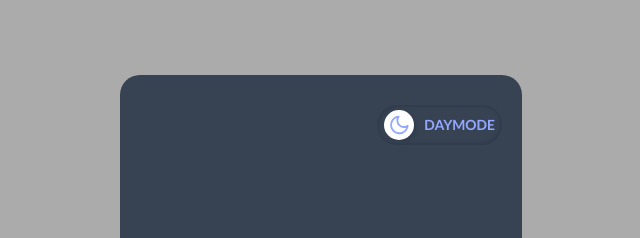
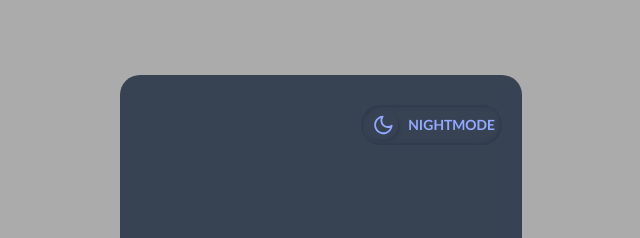
Before and after one commit to Wo0zZ1/web-calculator, a plain HTML site: page index.html in a window 1280 px wide. Both pictures are taken after a click on the button "DAYMODE". Shown: the top 238 px of the page, 319-959 px from the left. Drawn offline with nearby package versions, Linux system fonts and the light colour scheme.

Commit message:
feat: ui changes

```diff
--- a/classes/ThemeManager.js
+++ b/classes/ThemeManager.js
@@ -1,14 +1,17 @@
 class ThemeManager {
 	constructor() {
 		this.output = document.getElementById('output_data')
+		this.root = document.documentElement
+
 		this.themeButton = document.getElementById('theme-button')
 
-		this.root = document.documentElement
+		this.themeContent = document.getElementById('theme-content')
 
 		this.sun = document.getElementById('theme-icon-sun')
 		this.moon = document.getElementById('theme-icon-moon')
 
 		this.theme = 'light' // "light" | "dark"
+
 		this.themeData = {
 			light: {
 				primary: '#006ff1',
@@ -23,9 +26,9 @@ class ThemeManager {
 				primary: '#93a8fe',
 				secondary: '#ffffff',
 				shadow: '#313D4E',
-				hover: '#2c364226',
-				active: '#2c364240', // Настроить
-				alternate: '#ababab', // Настроить
+				hover: '#2c364245',
+				active: '#2c364260',
+				alternate: '#ababab',
 				bg: '#374353',
 			},
 		}
@@ -56,5 +59,7 @@ class ThemeManager {
 		this.sun.style.display = this.theme === 'light' ? 'block' : 'none'
 		this.moon.style.display =
 			this.theme === 'light' ? 'none' : 'block'
+		this.themeContent.innerText =
+			this.theme === 'light' ? 'daymode' : 'nightmode'
 	}
 }
--- a/index.css
+++ b/index.css
@@ -43,9 +43,10 @@ svg {
 	height: 90%;
 	max-height: 650px;
 	aspect-ratio: 9 / 16;
-	background-color: var(--bg);
 	border-radius: 20px;
 	padding: 30px 20px;
+	background-color: var(--bg);
+	transition: background-color 0.2s ease;
 }
 
 .calculator_header {
@@ -62,7 +63,7 @@ svg {
 	border-radius: 45px;
 	box-shadow: inset 2.26px 2.26px 2.26px 0 var(--shadow),
 		inset -2.26px -2.26px 2.26px 0 var(--shadow);
-	transition: background-color 0.3s;
+	transition: background-color 0.2s ease, box-shadow 0.2s ease;
 }
 
 .header_theme-button:hover {
@@ -74,17 +75,19 @@ svg {
 }
 
 .header_theme-icon {
-	background-color: white;
 	padding: 3px;
+	border-radius: 100%;
+	background-color: var(--bg);
 	box-shadow: 2.26px 2.26px 2.26px var(--shadow);
-	border-radius: 100%;
+
+	transition: box-shadow 0.2s ease, background-color 0.2s ease;
 }
 
 .header_theme-icon svg {
 	width: 24px;
 	height: 24px;
 	color: var(--primary);
-	transition: rotate 0.6s ease;
+	transition: rotate 0.6s ease, color 0.2s ease;
 }
 
 .calcualtor_form {
@@ -97,7 +100,9 @@ svg {
 	color: var(--primary);
 	font-weight: 600;
 	font-size: 14px;
-	/* text-transform: uppercase; */
+	text-transform: uppercase;
+
+	transition: width 0.4s ease;
 }
 
 .calculator_output {
@@ -117,6 +122,8 @@ svg {
 	font-weight: 600;
 	font-size: 20px;
 	color: var(--secondary);
+
+	transition: color 0.2s ease;
 }
 
 .output_data {
@@ -149,7 +156,8 @@ svg {
 	font-weight: 600;
 	border-radius: 5px;
 	color: var(--secondary);
-	transition: background-color 0.1s ease;
+
+	transition: background-color 0.2s ease, color 0.2s ease;
 }
 
 .buttons_memory-btn.disabled {
@@ -180,13 +188,14 @@ svg {
 	display: flex;
 	align-items: center;
 	justify-content: center;
-	background-color: var(--bg);
 	border-radius: 10px;
-	box-shadow: -5px -5px 10px var(--shadow), 5px 5px 10px var(--shadow);
 	font-size: 20px;
 	font-weight: 600;
 	color: var(--secondary);
-	transition: background-color 0.2s ease;
+	background-color: var(--bg);
+	box-shadow: -5px -5px 10px var(--shadow), 5px 5px 10px var(--shadow);
+	transition: background-color 0.2s ease, box-shadow 0.2s ease,
+		color 0.2s ease;
 }
 
 .buttons_main-btn:hover {
--- a/index.html
+++ b/index.html
@@ -125,7 +125,9 @@
 								stroke-linejoin="round" />
 						</svg>
 					</div>
-					<span class="header_theme-content">DAYMODE</span>
+					<span id="theme-content" class="header_theme-content"
+						>DAYMODE</span
+					>
 				</button>
 			</header>
 			<form id="calculator_form" class="calcualtor_form">
```
